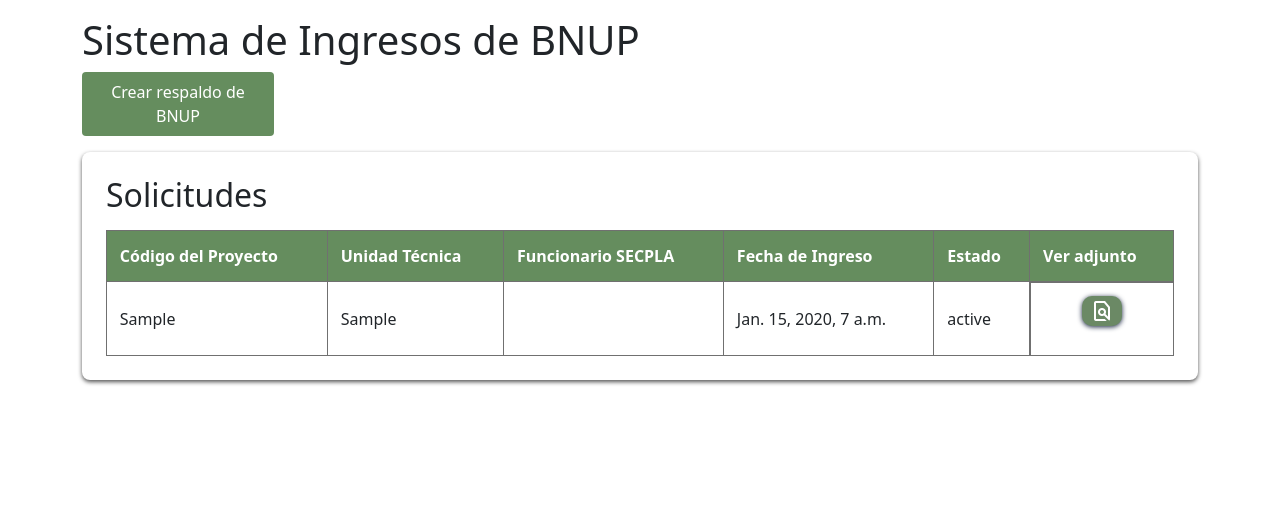
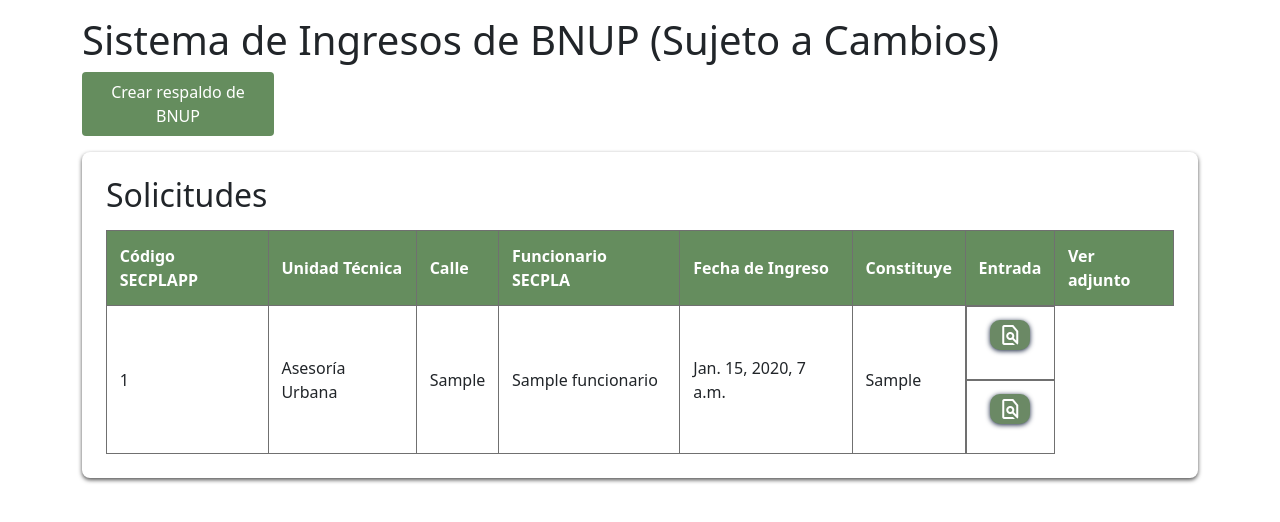
Before and after one commit to SofiaUSM/ProyectoSECPLA, a Django app: page /Forms/bnup/ in a window 1280 px wide. Shown: the part 73-595 px from the top of the page. Run offline with Django 3.2, Linux system fonts and the light colour scheme; tables that the repository leaves empty hold one stand-in row (values such as "Sample post"); some libraries are stand-ins or nearby versions.

Commit message:
Modificación de tablas
Modificacion de tablas en la vista de bnup

```diff
--- a/Formulario/models.py
+++ b/Formulario/models.py
@@ -9,7 +9,7 @@ ESTADO = [
 UNI_TEC ={
     ('',''),
     ('Asesoría Urbana','AU'),
-    ('Direcciones de Obras Municipales','DOM'),
+    ('Dirección de Obras Municipales','DOM'),
 }
 
 # Create your models here.
--- a/Formulario/templates/Bnup.html
+++ b/Formulario/templates/Bnup.html
@@ -1,3 +1,5 @@
+
+
 {% extends 'Core.html' %}
 
 {% load static %}
@@ -6,38 +8,67 @@
 
 <link href="{% static 'css/bnup.css' %}" rel="stylesheet" />
 
+
+
+
+
 <div class="container">
 
-    <h1>Sistema de Ingresos de BNUP</h1>
-        <a style="text-decoration: none;" href="#" data-bs-toggle="modal" data-bs-target="#dynamicEmailModal" data-email-id="1" >
+    <h1>Sistema de Ingresos de BNUP (Sujeto a Cambios)</h1>
+    <a style="text-decoration: none;" href="#" data-bs-toggle="modal" data-bs-target="#dynamicEmailModal" data-email-id="1">
         <button> Crear respaldo de BNUP </button>
     </a>
     <section class="section" id="busqueda">
         <h2>Solicitudes</h2>
         <!-- Resultados de búsqueda -->
+        <!-- Resultados de búsqueda -->
         <table id="tablaResultados">
             <thead>
                 <tr>
-                        <th>Código del Proyecto</th>
+                    <th>Código SECPLAPP</th>
                     <th>Unidad Técnica</th>
+                    <th>Calle</th>
                     <th>Funcionario SECPLA</th>
                     <th>Fecha de Ingreso</th>
-                        <th>Estado</th>
-                        <th>Ver adjunto</th>
-
+                    <th>Constituye</th>
+                    <th>Entrada</th>  <!-- Nueva columna -->
+                    <th>Ver adjunto</th>  <!-- Nueva columna -->
                 </tr>
             </thead>
             <tbody>
                 {% for bnup in bnups %}
                 <tr>
-                        <td>{{ bnup.n_de_ingreso }}</td>
+                    <td>{{ bnup.codigo }}</td>
+                    <td>{{ bnup.unidad_técnica }}</td>
                     <td>{{ bnup.calle }}</td>
-                        <td>{{ bnup.funcionario.first_name }}</td>
+                    <td>{{ bnup.funcionario.nombre }}</td>
                     <td>{{ bnup.fecha }}</td>
-                        <td>{{ bnup.estado }}</td>
-                        <td style="display: flex;justify-content: center; border-inline: 1;">
-                            {% if bnup.archivo_adjunto  %}
 
+                    <!-- Muestra los datos guardados en el modelo -->
+                    <td>
+                        {% if bnup.constituye == "OTRO" %}
+                            {{ bnup.otro_constituye|default:"Otro" }}
+                        {% else %}
+                            {{ bnup.constituye }}
+                        {% endif %}
+                    </td>
+
+
+                    <!-- Previsualización de datos de entrada -->
+                    <td style="display: flex; justify-content: center; border-inline: 1;">
+                        <div class="icon-container">
+                            <button class="buttonLogin buttonPreview" onclick="openPreviewModal('{{ bnup.n_de_ingreso }}',
+                                        '{{ bnup.funcionario.nombre }}', '{{ bnup.fecha }}', '{{ bnup.constituye }}',
+                                        '{{ bnup.calle }}', '{{ bnup.ref }}', '{{ bnup.mat }}')">
+                                <span class="material-symbols-outlined bell">find_in_page</span>
+                            </button>
+                            <div class="tooltip">Ver datos de entrada</div>
+                        </div>
+                    </td>
+
+                    <!-- Archivo adjunto -->
+                    <td style="display: flex; justify-content: center; border-inline: 1;">
+                        {% if bnup.archivo_adjunto %}
                         <div class="icon-container">
                             <a href="{{ bnup.archivo_adjunto.url }}" target="_blank" style="text-decoration: none;">
                                 <button class="buttonLogin buttonPreview">
@@ -46,18 +77,20 @@
                             </a>
                             <div class="tooltip">Ver archivo de ingreso</div>
                         </div>
-                            {% endif  %}
+                        {% endif %}
                     </td>
-
                 </tr>
                 {% empty %}
                 <tr>
-                        <td colspan="11">No hay datos</td>
+                    <td colspan="8">No hay datos</td>
                 </tr>
                 {% endfor %}
             </tbody>
         </table>
+
     </section>
+
+
         <!-- Sección de ingreso de solicitudes -->
         <section>
 
@@ -92,10 +125,11 @@
                                     <label for="unidadTecnica">Unidad Técnica Responsable:</label>
                                     <select id="unidadTecnica" name="unidadTecnica" required>
                                         <option value="" disabled selected>Seleccione una unidad técnica</option>
-                                        {% for value, label in Unida_técnica %}
-                                        <option value="{{ value }}">{{ label }}</option>
+                                        {% for value, label in Unidad_técnica %}
+                                            <option value="{{ value }}" {% if value == '' %} disabled {% endif %}>{{ label }}</option>
                                         {% endfor %}
                                     </select>
+
 
                                     <!-- Selección de funcionario -->
                                     <label for="funcionarioSecpla">Funcionario SECPLA a Cargo:</label>
@@ -201,5 +235,44 @@
     }
 </script>
 
+<!-- Modal para previsualización -->
+<div class="modal" id="previewModal" tabindex="-1" aria-labelledby="previewModalLabel" aria-hidden="true">
+    <div class="modal-dialog modal-lg">
+        <div class="modal-content">
+            <div class="modal-header">
+                <h5 class="modal-title" id="previewModalLabel">Previsualización de la Solicitud</h5>
+                <button type="button" class="btn-close" data-bs-dismiss="modal" aria-label="Close"></button>
+            </div>
+            <div class="modal-body">
+                <h4>Código de Ingreso: <span id="previewCodigo"></span></h4>
+                <p><strong>Funcionario:</strong> <span id="previewFuncionario"></span></p>
+                <p><strong>Fecha de Ingreso:</strong> <span id="previewFecha"></span></p>
+                <p><strong>Constituye:</strong> <span id="previewConstituye"></span></p>
+                <p><strong>Calle:</strong> <span id="previewCalle"></span></p>
+                <p><strong>REF:</strong> <span id="previewRef"></span></p>
+                <p><strong>MAT:</strong> <span id="previewMat"></span></p>
+            </div>
+        </div>
+    </div>
+</div>
+
+<script>
+    function openPreviewModal(codigo, funcionario, fecha, constituye, calle, ref, mat) {
+        document.getElementById("previewCodigo").textContent = codigo;
+        document.getElementById("previewFuncionario").textContent = funcionario;
+        document.getElementById("previewFecha").textContent = fecha;
+        document.getElementById("previewConstituye").textContent = constituye;
+        document.getElementById("previewCalle").textContent = calle;
+        document.getElementById("previewRef").textContent = ref;
+        document.getElementById("previewMat").textContent = mat;
+
+        // Mostrar el modal
+        var myModal = new bootstrap.Modal(document.getElementById('previewModal'));
+        myModal.show();
+    }
+</script>
+
+
+
 
 {% endblock main_content %}
--- a/Formulario/templates/Formulario.html
+++ b/Formulario/templates/Formulario.html
@@ -7,7 +7,7 @@
 <link href="{% static 'css/forms.css' %}" rel="stylesheet" />
 
 <style>
-      .form-step {
+    .form-step {
         display: none;
     }
     .form-step.active {
@@ -170,7 +170,6 @@
                                     </tbody>
                                 </table>
                             </div>
-
                             <div class="mb-3">
                                 <label for="descripcion" class="form-label">4. Comentario</label>
                                 <textarea class="form-control" id="descripcion_visita" name="descripcion_visita" cols="30" rows="5"></textarea>
```
Also changed, not shown: Formulario/migrations/0011_remove_bnup_ingreso_estado.py (added), Formulario/migrations/0012_alter_bnup_ingreso_unidad_técnica.py (added), Formulario/migrations/0013_auto_20250122_1625.py (added). Lines whose indentation alone changed are shown as unchanged.
